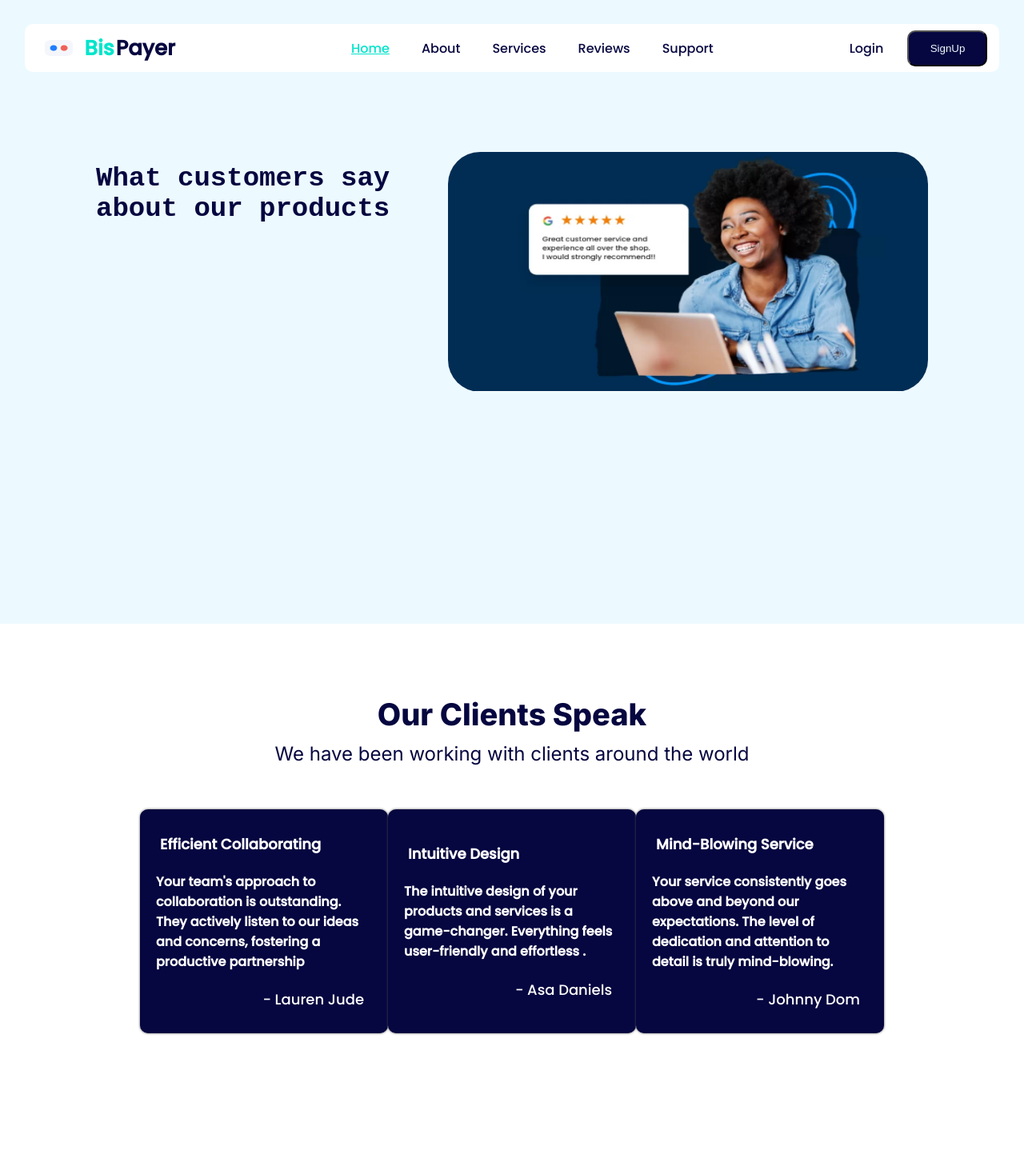
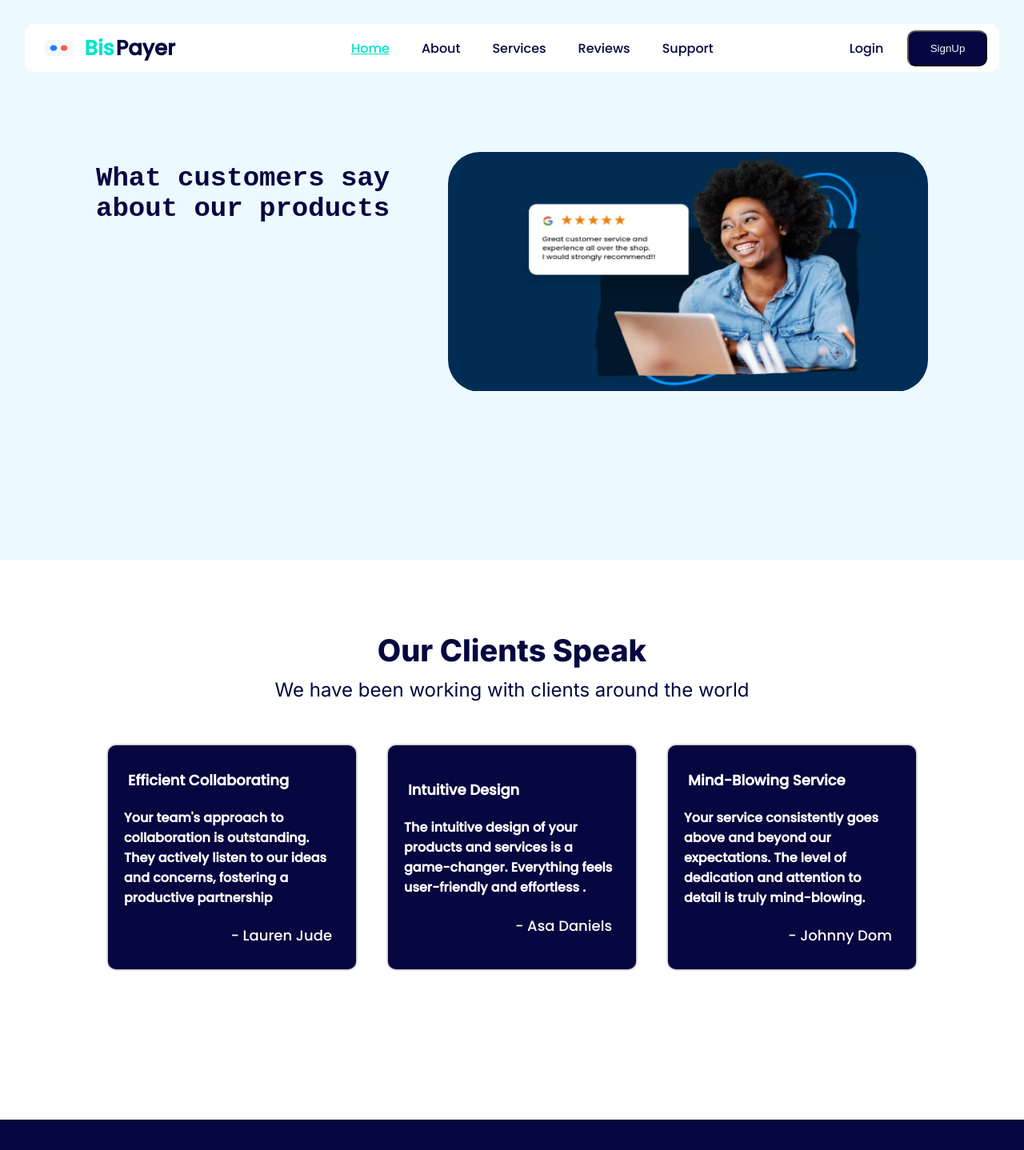
Before and after one commit to oreoluwa212/BisPayer, a React (Vite) app: page /reviews in a window 1280 px wide. Shown: the top 1438 px of the page at 80% size. Built offline with nearby package versions, Linux system fonts and the light colour scheme.

Commit message:
Reviews Page responsiveness added

```diff
--- a/src/styles/Reviews.scss
+++ b/src/styles/Reviews.scss
@@ -1,5 +1,5 @@
 .our-work-section {
-   height: 70vh;
+   height: 60vh;
    display: flex;
    justify-content: center;
    margin-top: 80px;
@@ -16,6 +16,9 @@
       transition: 850ms;
       padding-top: 20px;
       margin-top: 30px;
+   }
+   @media (max-width: 508px) {
+      height: 70vh;
    }
 
    .heading {
@@ -84,8 +87,11 @@
 .reviews-container {
    background: #fff;
    width: 100vw;
-   height: 1300px;
+   height: 700px;
 
+   @media(max-width: 508px){
+      height: 1300px;
+   }
 
    .reviews-section {
       display: flex;
@@ -109,7 +115,7 @@
             color: #060640;
 
             @media (max-width: 508px) {
-               font-size: 20px;
+               font-size: 16px;
                width: 350px;
                line-height: 1.2rem;
                transition: 850ms;
@@ -120,6 +126,7 @@
       .packages-grid {
          display: grid;
          grid-template-columns: repeat(3, 1fr);
+         gap: 40px;
 
          @media (max-width: 1060px) {
             display: flex;
```
